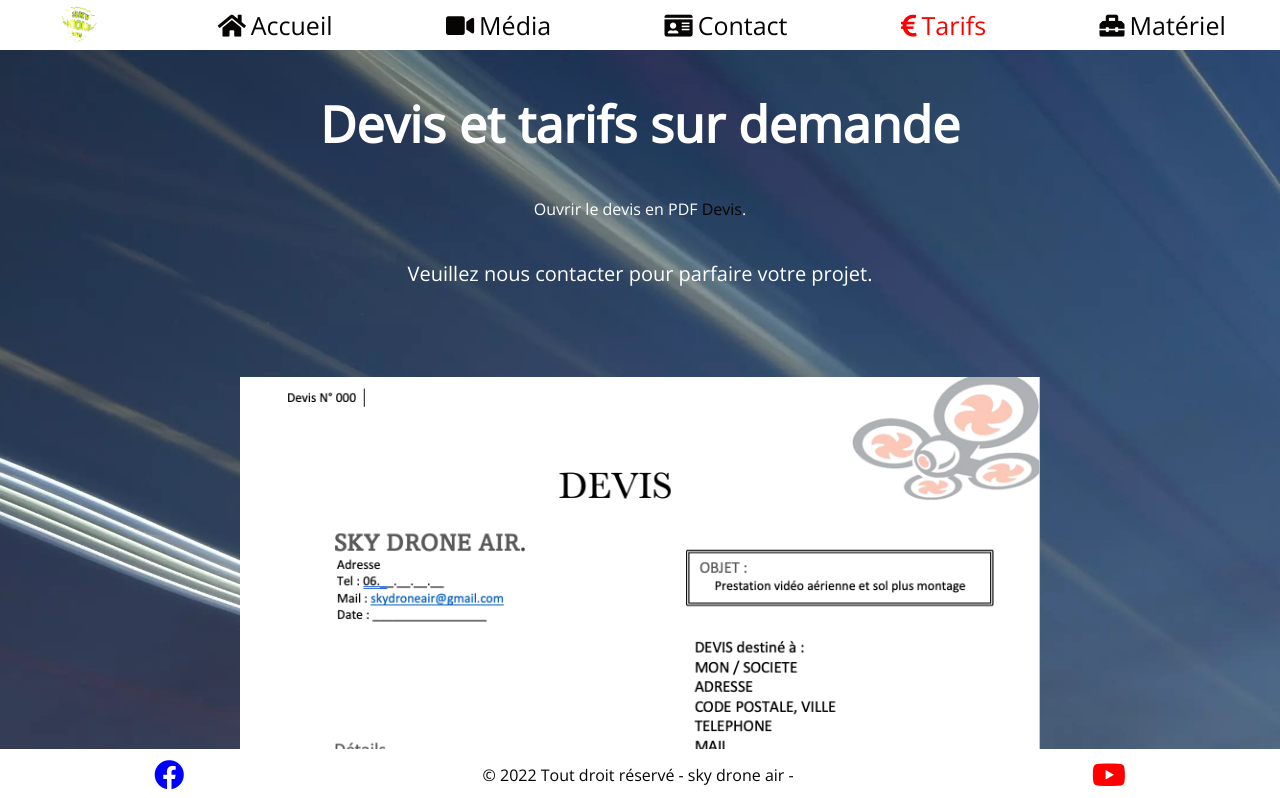
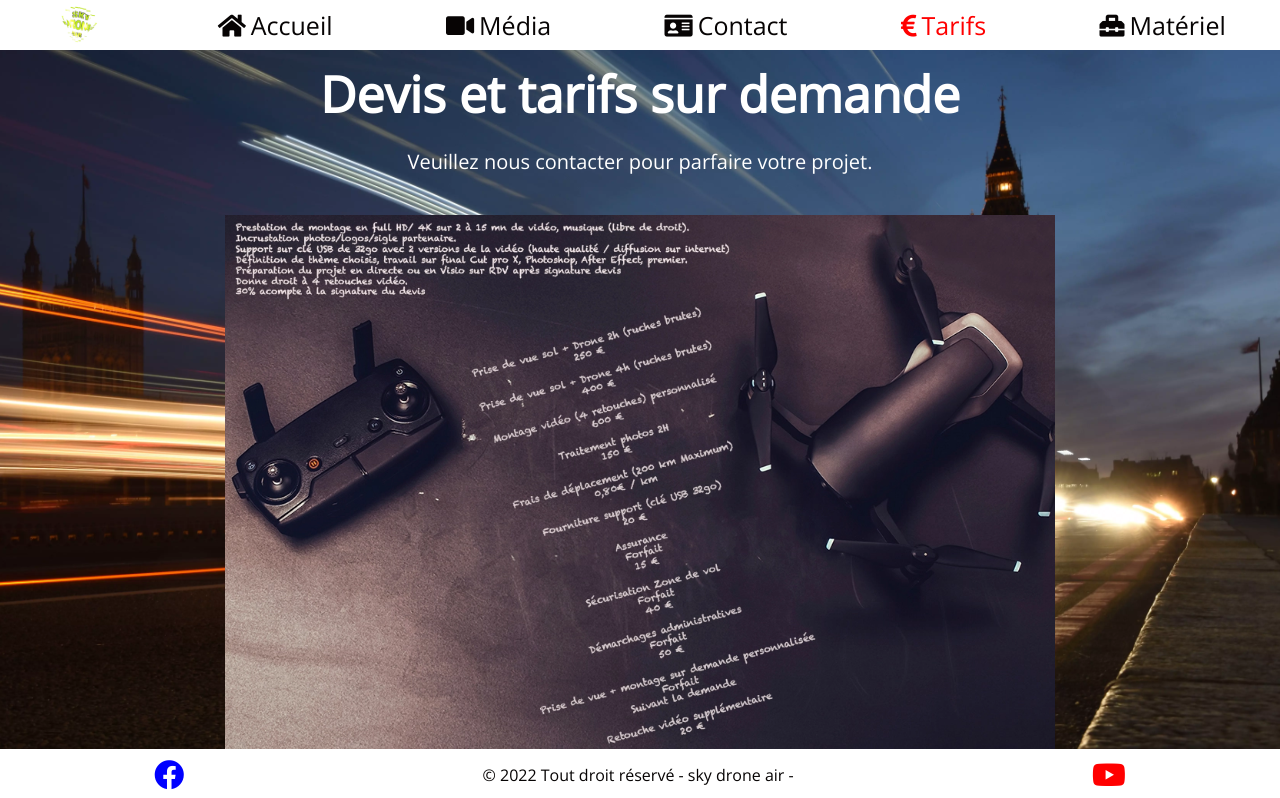
Before and after one commit to vitinolo/sky_drone_air2, a React (Create React App) app: page /Tarifs in a window 1280 px wide. Shown: the top 798 px of the page. Built offline with nearby package versions, Linux system fonts and the light colour scheme; a web font is replaced by a local one.

Commit message:
suppression pdf

```diff
--- a/src/components/TarifsContent.js
+++ b/src/components/TarifsContent.js
@@ -5,11 +5,7 @@ const TarifsContent = () => {
         <div className='tarifscontent'>
             <div className='devisWrapper'>
                 <h1>Devis et tarifs sur demande</h1>
-                <p>Ouvrir le devis en PDF
-                    <a href="./medias/devis/devis.pdf" title='ouvrir le devis en pdf'> Devis</a>.
-                </p>
                 <span>Veuillez nous contacter pour parfaire votre projet.</span>
-                <img alt="devis" src="./medias/devis/devis.webp"></img>
                 <img alt="tarifs" src="./medias/devis/tarifs.webp"></img>
             </div>
         </div>
--- a/src/styles/components/_tarifs.scss
+++ b/src/styles/components/_tarifs.scss
@@ -12,18 +12,18 @@
         color:white;
     }
     h1 {
-        padding:40px;
+        padding:10px;
         font-size: 50px;
     }
     span{
-        padding:40px;
+        padding:10px;
         font-size: 20px;
     }
     img{
-        width: 800px;
+        max-width: 830px;
         position:relative;
-        top: 50px ;
-        margin-bottom:150px;
+        top: 30px ;
+        margin-bottom:110px;
     }
     @media screen and (min-width:501px) and (max-width:850px) {
         h1 {
```
Also changed, not shown: public/medias/devis/devis.webp (deleted), 1 other file (tests, documents, lock files or other folders).
